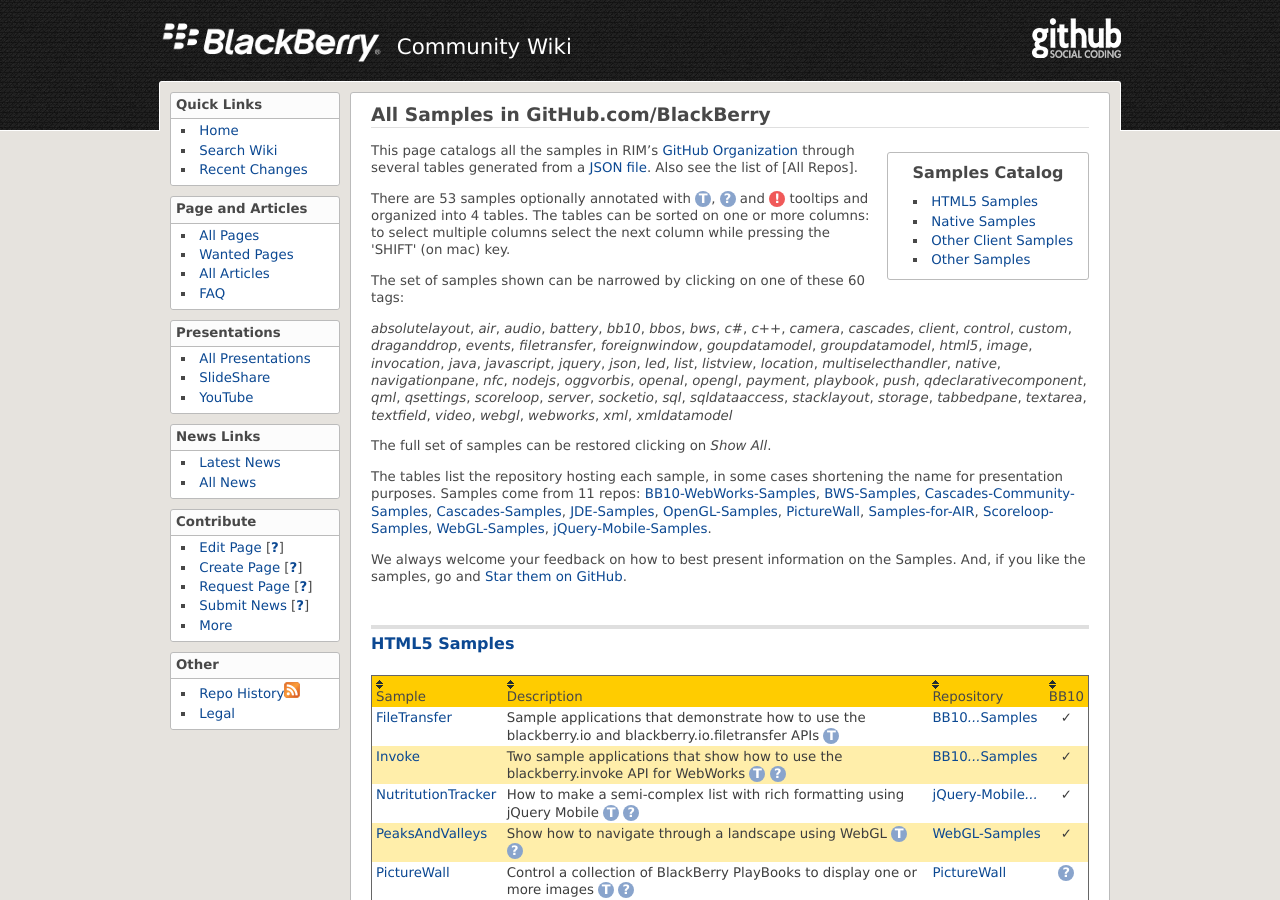
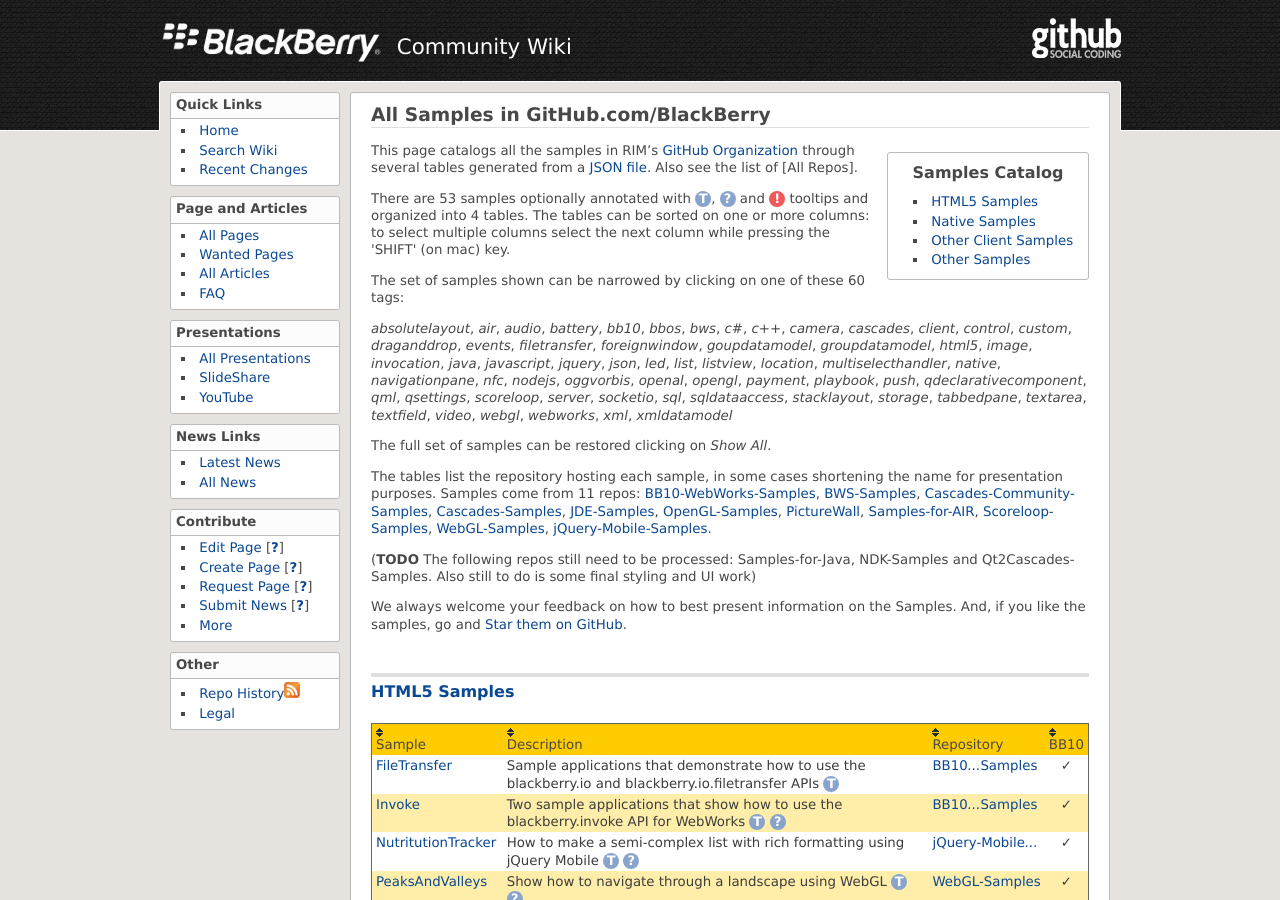
Before and after one commit to blackberry/Catalogs, a Jekyll site: the page built from All_Samples.md, in a window 1280 px wide and 900 px high. Built offline with Jekyll 4.4.1, drawn with Linux system fonts in a browser that asks for light colours.

Commit message:
Recorded status

```diff
--- a/All_Samples.md
+++ b/All_Samples.md
@@ -44,6 +44,8 @@ shortening the name for presentation purposes.
 Samples come from <span id="stats-repocount"><!-- dynamic content --></span> repos:
 </div><!-- dynamic content --></p>
 
+(**TODO** The following repos still need to be processed: Samples-for-Java, NDK-Samples and Qt2Cascades-Samples.  Also still to do is some final styling and UI work)
+
 We always welcome your feedback on how to best present information on the Samples.
 And, if you like the samples, go and [Star them on GitHub](https://github.com/blog/1204-notifications-stars).
 
```
